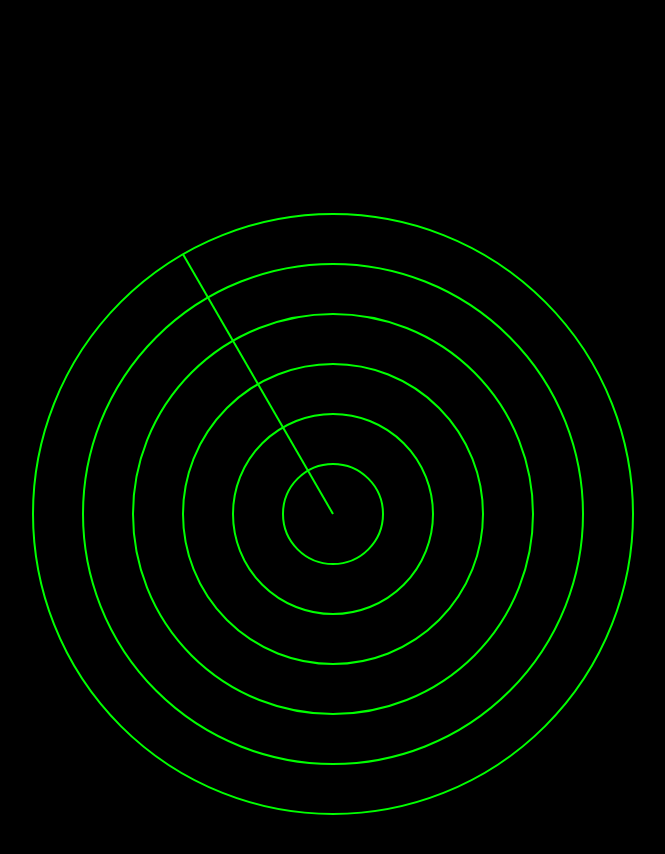
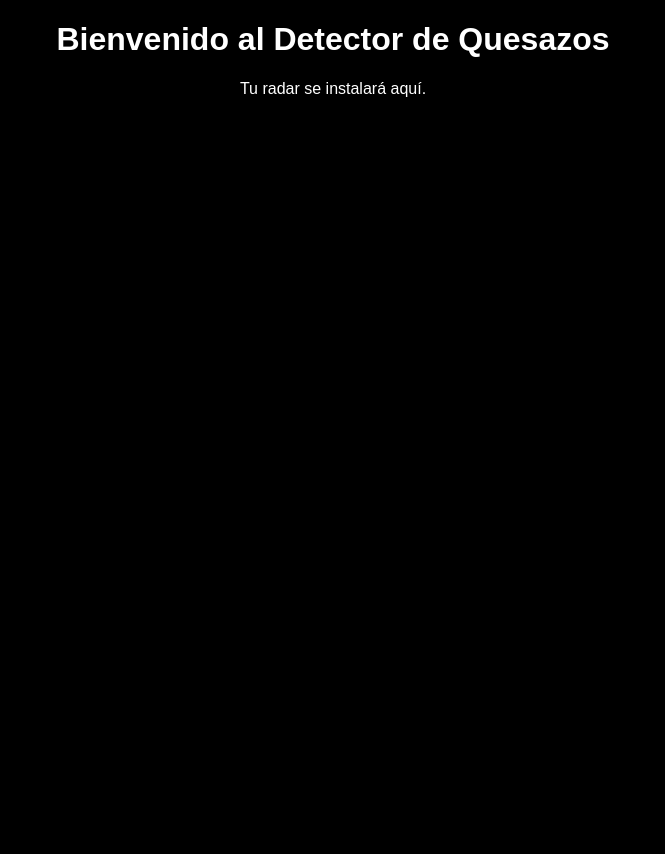
Before and after one commit to reniebla377-bot/detector-de-quesazos, a plain HTML site: page index.html in a window 1280 px wide. Shown: the whole page, without its empty margins (307-972 px from the left). After the commit the page ends 800 px from the top, so only its background shows below. Drawn offline with Linux system fonts and the light colour scheme.

Commit message:
Update index.html

```diff
--- a/index.html
+++ b/index.html
@@ -1,8 +1,6 @@
 <!DOCTYPE html>
 <html>
 <head>
-    <meta charset="UTF-8">
-    <title>Detector de Quesazos</title>
     <meta charset="UTF-8">
     <title>Detector de Quesazos</title>
 
@@ -15,19 +13,20 @@
         canvas {
             display: block;
         }
+        h1, p {
+            color: white;
+            text-align: center;
+            font-family: Arial;
+        }
     </style>
 </head>
 
 <body>
     <h1>Bienvenido al Detector de Quesazos</h1>
     <p>Tu radar se instalará aquí.</p>
-    <canvas id="radar"></canvas>
-<body>
-    <h1>Bienvenido al Detector de Quesazos</h1>
-    <p>Tu radar se instalará aquí.</p>
+
     <canvas id="radar"></canvas>
 
-    <!-- AQUÍ VA EL SCRIPT -->
     <script>
     // Ajustar canvas
     const canvas = document.getElementById("radar");
@@ -40,41 +39,10 @@
     ajustar();
     window.onresize = ajustar;
 
-        // Radar
-        let angulo = 0;
-
-        function dibujar() {
-            const cx = canvas.width / 2;
-            const cy = canvas.height / 2;
-
-            // Fondo
-            ctx.fillStyle = "black";
-            ctx.fillRect(0, 0, canvas.width, canvas.height);
-
-            // Círculos del radar
-            ctx.strokeStyle = "#00ff00";
-            ctx.lineWidth = 2;
-            for (let r = 50; r <= 300; r += 50) {
-                ctx.beginPath();
-                ctx.arc(cx, cy, r, 0, Math.PI * 2);
-                ctx.stroke();
-            }
-
-            // Línea de barrido
-            const rad = angulo * Math.PI / 180;
-            const finX = cx + Math.cos(rad) * 300;
-            const finY = cy + Math.sin(rad) * 300;
-
-            ctx.beginPath();
-            ctx.moveTo(cx, cy);
-            ctx.lineTo(finX, finY);
-            ctx.stroke();
-
-            angulo = (angulo + 2) % 360;
-            requestAnimationFrame(dibujar);
-        }
-
-        dibujar();
-    </script>
-</body>
-</html>
+    // Quesos (coordenadas relativas al centro)
+    const quesos = [
+        { nombre: "Queso Manchego", x: 120, y: -80 },
+        { nombre: "Queso Gouda", x: -150, y: 60 },
+        { nombre: "Queso Cheddar", x: 90, y: 140 },
+        { nombre: "Queso Brie", x: -100, y: -130 }
+    ];
```
Lines whose indentation alone changed are shown as unchanged.
